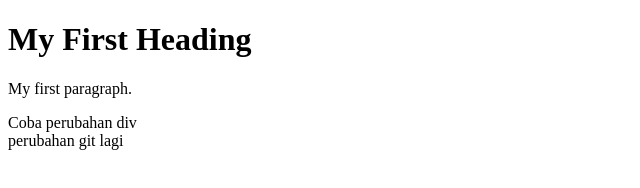
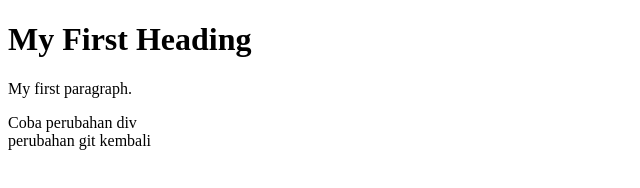
Before and after one commit to changecangs/coba-git, a plain HTML site: page index.html in a window 1280 px wide. Shown: the full height of the page, 0-640 px from the left. Drawn offline with Linux system fonts and the light colour scheme.

Commit message:
update index lagi

```diff
--- a/index.html
+++ b/index.html
@@ -8,7 +8,7 @@
     Coba perubahan div
 </div>
 <div>
-    perubahan git lagi
+    perubahan git kembali
 </div>
 </body>
 </html>
```
